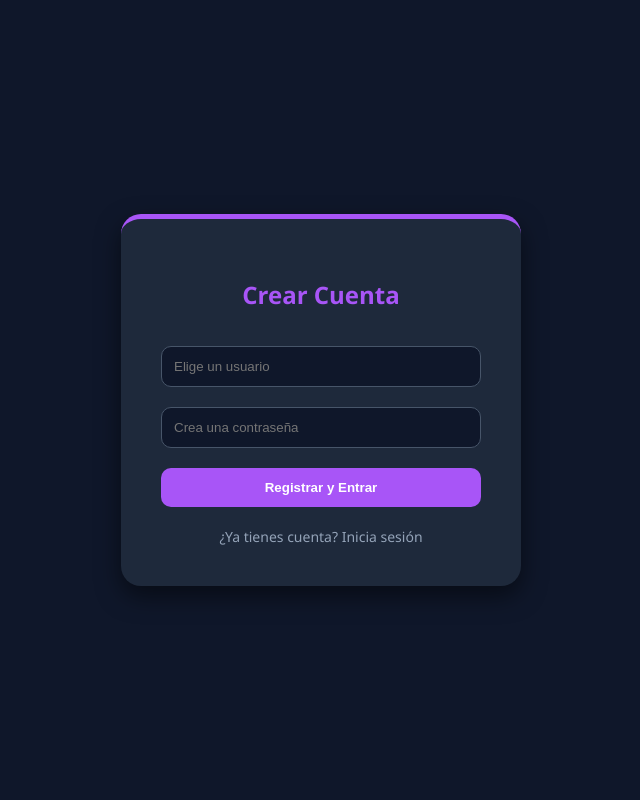
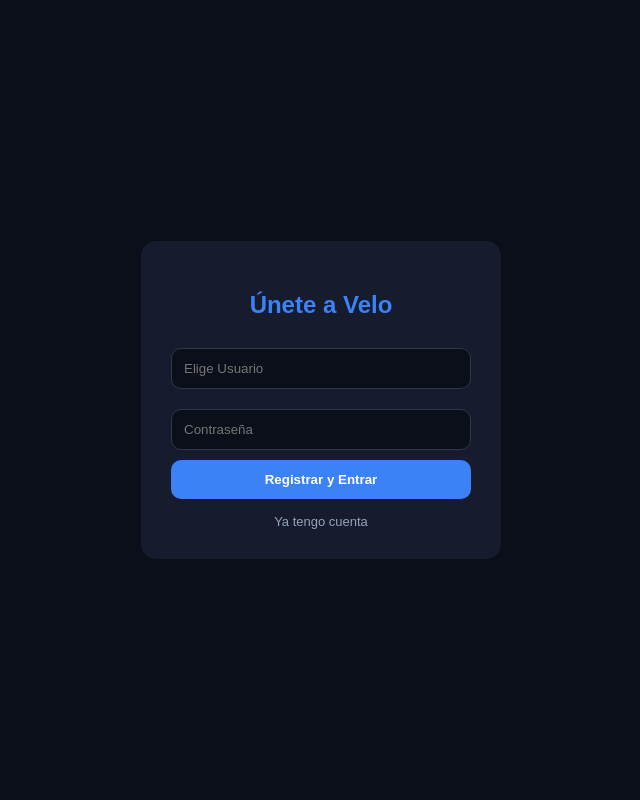
Before and after one commit to shadow345340/chat-oficial-de-shadow, a Flask app: page /register in a window 1280 px wide. Shown: the whole page, without its empty margins (319-959 px from the left). Run offline with Flask 3, Linux system fonts and the light colour scheme.

Commit message:
Update register.html

```diff
--- a/templates/register.html
+++ b/templates/register.html
@@ -1,27 +1,27 @@
 <!DOCTYPE html>
-<html lang="es">
+<html>
 <head>
-    <meta charset="UTF-8">
     <meta name="viewport" content="width=device-width, initial-scale=1.0">
-    <meta name="robots" content="noindex, nofollow"> <title>Registro | Mathias Messenger</title>
+    <meta name="robots" content="noindex, nofollow">
+    <title>Velo | Registro</title>
     <style>
-        body { background: #0f172a; color: white; font-family: 'Segoe UI', sans-serif; display: flex; justify-content: center; align-items: center; height: 100dvh; margin: 0; }
-        .card { background: #1e293b; padding: 40px; border-radius: 20px; box-shadow: 0 10px 25px rgba(0,0,0,0.5); width: 100%; max-width: 320px; text-align: center; border-top: 5px solid #a855f7; }
-        h2 { margin-bottom: 25px; color: #a855f7; }
-        input { width: 100%; padding: 12px; margin: 10px 0; border-radius: 10px; border: 1px solid #475569; background: #0f172a; color: white; box-sizing: border-box; outline: none; }
-        button { width: 100%; padding: 12px; background: #a855f7; border: none; color: white; border-radius: 10px; font-weight: bold; cursor: pointer; margin-top: 10px; }
-        a { color: #94a3b8; text-decoration: none; font-size: 14px; display: block; margin-top: 20px; }
+        /* Mismo CSS que login */
+        body { background: #0b0f1a; color: white; font-family: sans-serif; display: flex; justify-content: center; align-items: center; height: 100vh; margin: 0; }
+        .box { background: #161c2d; padding: 30px; border-radius: 15px; width: 90%; max-width: 300px; text-align: center; }
+        input { width: 100%; padding: 12px; margin: 10px 0; border-radius: 10px; border: 1px solid #2d3748; background: #0b0f1a; color: white; box-sizing: border-box; }
+        button { width: 100%; padding: 12px; background: #3b82f6; border: none; color: white; border-radius: 10px; cursor: pointer; font-weight: bold; }
+        a { color: #94a3b8; text-decoration: none; font-size: 13px; display: block; margin-top: 15px; }
     </style>
 </head>
 <body>
-    <div class="card">
-        <h2>Crear Cuenta</h2>
+    <div class="box">
+        <h2 style="color:#3b82f6">Únete a Velo</h2>
         <form method="POST">
-            <input type="text" name="username" placeholder="Elige un usuario" required>
-            <input type="password" name="password" placeholder="Crea una contraseña" required>
+            <input type="text" name="username" placeholder="Elige Usuario" required>
+            <input type="password" name="password" placeholder="Contraseña" required>
             <button type="submit">Registrar y Entrar</button>
         </form>
-        <a href="/login">¿Ya tienes cuenta? Inicia sesión</a>
+        <a href="/login">Ya tengo cuenta</a>
     </div>
 </body>
 </html>
```
